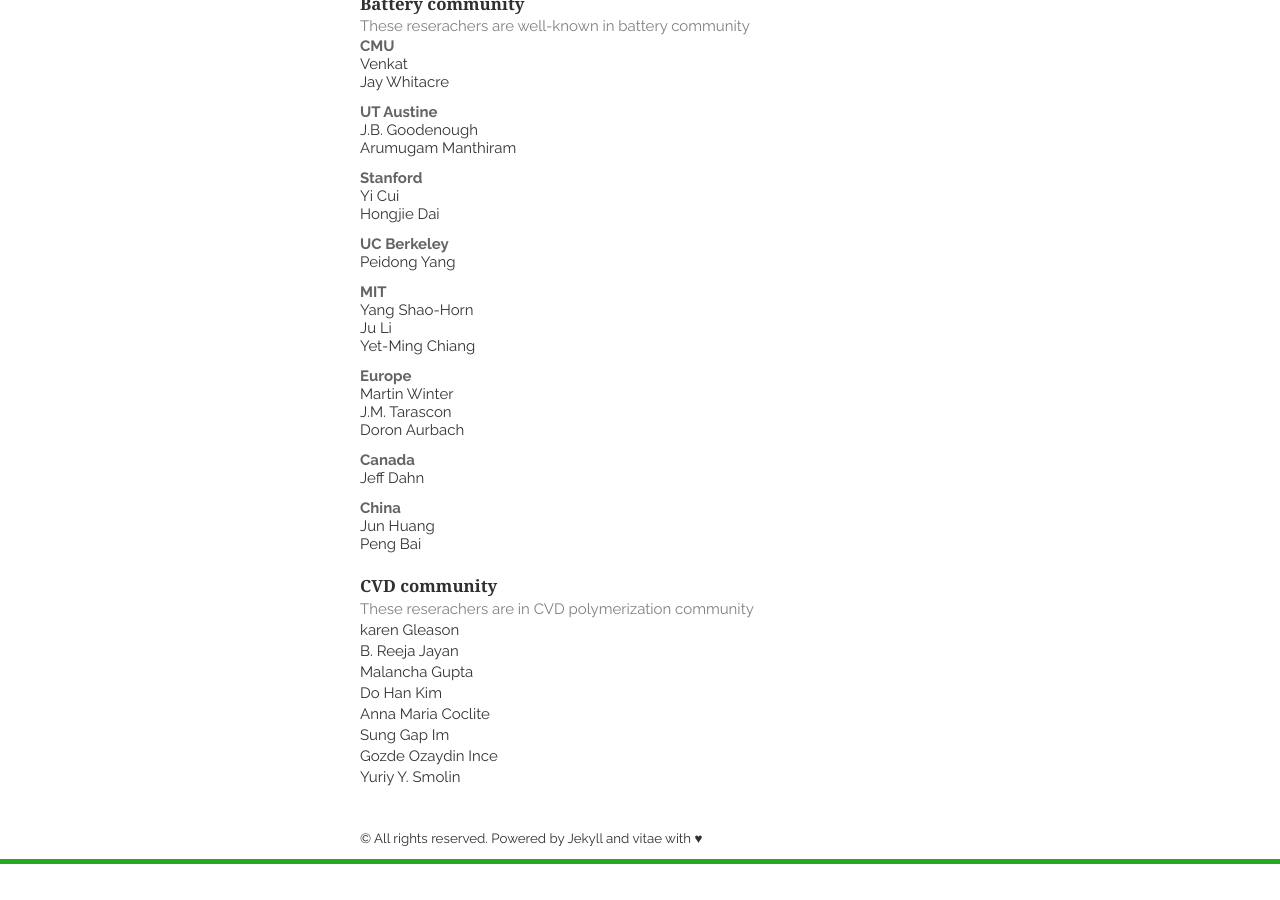
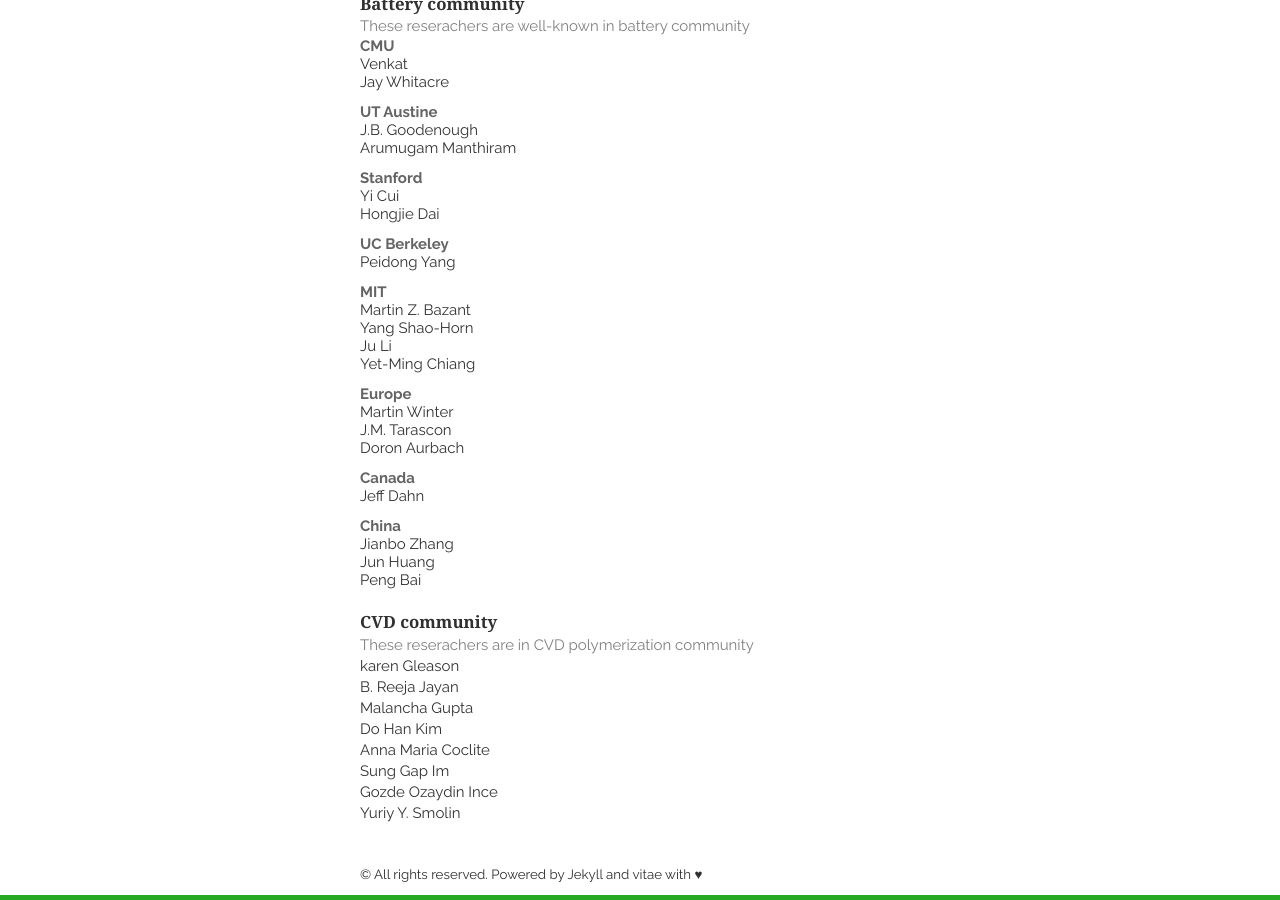
Before and after one commit to Laisuo/WebCollection, a Jekyll site: the page built from index.md, in a window 1280 px wide and 900 px high, scrolled down 786 px. Built offline with Jekyll 4.4.1, drawn with Linux system fonts in a browser that asks for light colours; nearby versions of some CDN libraries; before the commit the page ends 1650 px from its top, so only the background shows below that.

Commit message:
Add two more people

```diff
--- a/_includes/Researcher.md
+++ b/_includes/Researcher.md
@@ -17,6 +17,7 @@
 - **_UC Berkeley_**
 [Peidong Yang](https://scholar.google.com/citations?hl=en&user=3XzcVwEAAAAJ&view_op=list_works&sortby=pubdate)
 - **_MIT_**
+[Martin Z. Bazant](http://www.mit.edu/~bazant/)
 [Yang Shao-Horn](http://web.mit.edu/eel/publications.html)
 [Ju Li](https://scholar.google.com/citations?user=SHVhdhoAAAAJ&hl=en&oi=ao)
 [Yet-Ming Chiang](https://dmse.mit.edu/faculty/profile/chiang)
@@ -27,6 +28,7 @@
 - **_Canada_**
 [Jeff Dahn](https://apps.webofknowledge.com/DaisyOneClickSearch.do?product=WOS&search_mode=DaisyOneClickSearch&colName=WOS&SID=6CGBYWYq2t1YnqnEdb3&author_name=Dahn,%20JR&dais_id=18980945&excludeEventConfig=ExcludeIfFromFullRecPage)
 - **_China_**
+[Jianbo Zhang](http://thueps.org/html/en/)
 [Jun Huang](https://scholar.google.com/citations?user=VcI4cDkAAAAJ&hl=en)
 [Peng Bai](https://scholar.google.com/citations?user=5Tw9egMAAAAJ&hl=en&oi=ao)
 
```
